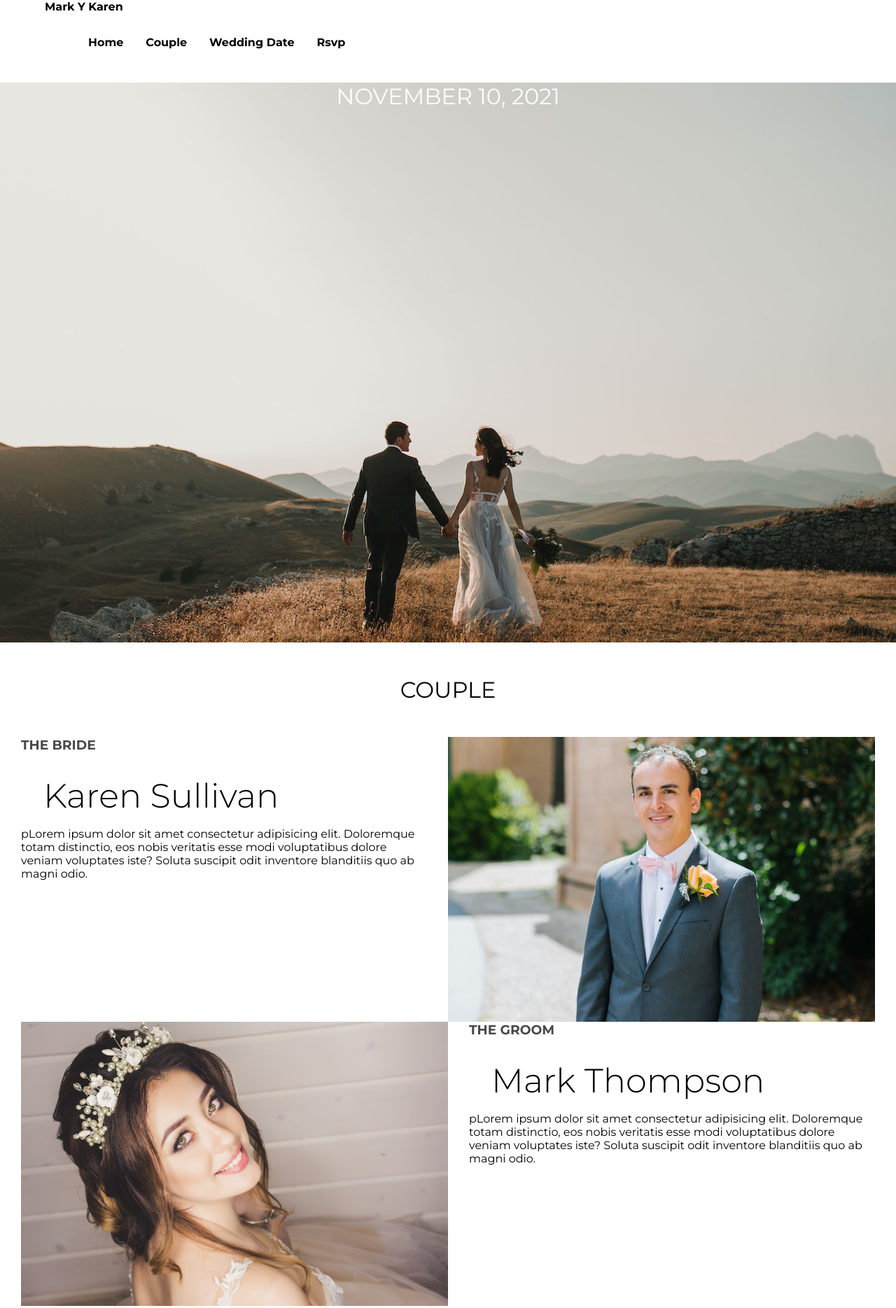
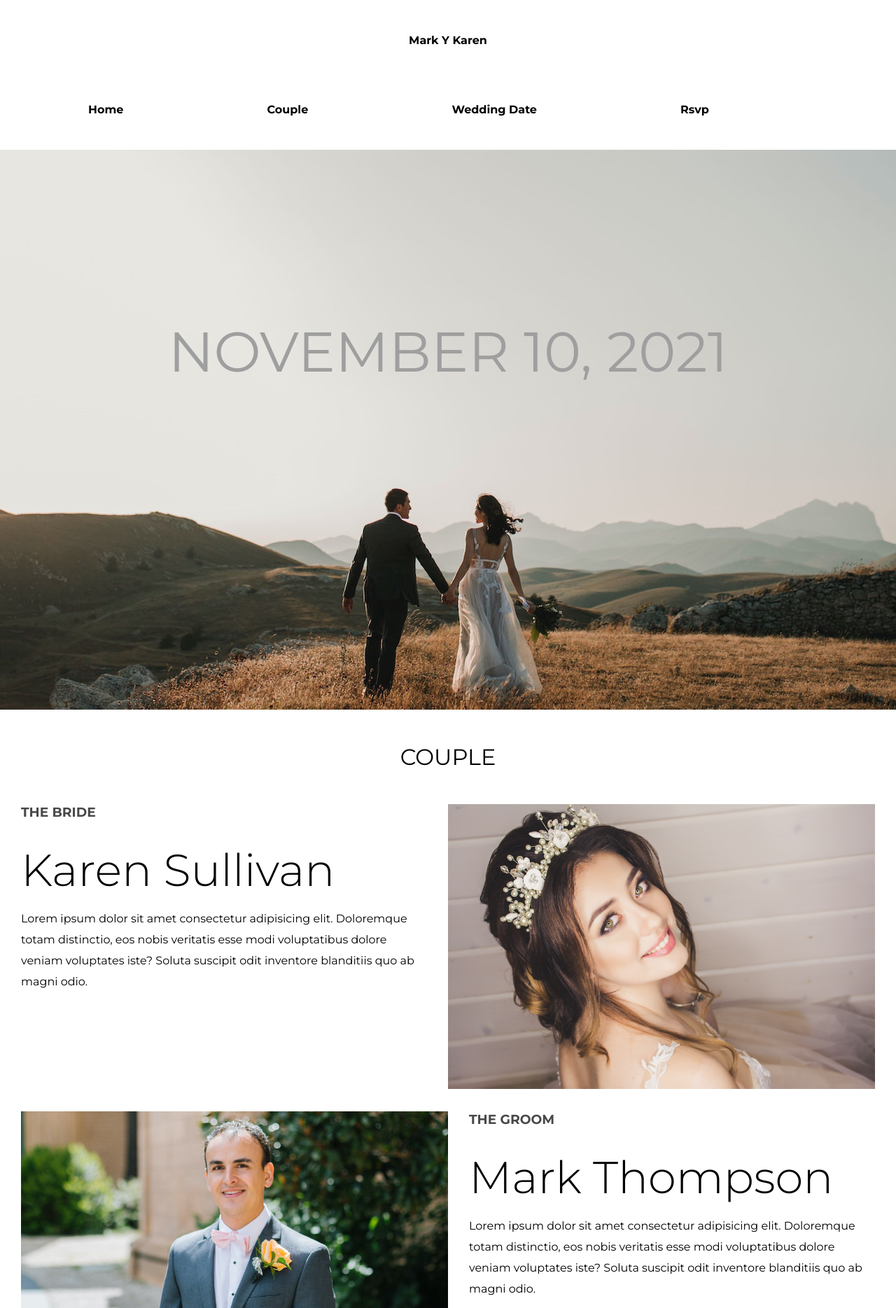
Before and after one commit to AndresRamirez917/100-sitios-90, a plain HTML site: page index.html in a window 1280 px wide. Shown: the top 1869 px of the page at 70% size. Drawn offline with Linux system fonts and the light colour scheme.

Commit message:
first commit

```diff
--- a/index.html
+++ b/index.html
@@ -39,24 +39,24 @@
                 <div class="couple-text">
                     <h3>THE BRIDE</h3>
                     <h2 class="subtitle">Karen Sullivan</h2>
-                    pLorem ipsum dolor sit amet consectetur adipisicing elit. Doloremque totam distinctio, eos nobis veritatis esse modi voluptatibus dolore veniam voluptates iste? Soluta suscipit odit inventore blanditiis quo ab magni odio.
+                  <p>Lorem ipsum dolor sit amet consectetur adipisicing elit. Doloremque totam distinctio, eos nobis veritatis esse modi voluptatibus dolore veniam voluptates iste? Soluta suscipit odit inventore blanditiis quo ab magni odio.</p>
                 </div>
-                <img src="/img/feature-1.jpg" alt="">
+                <img src="/img/feature-2.jpg" alt="">
             </div>
             <div class="couple-content flex">
-                <img src="/img/feature-2.jpg" alt="">
+                <img src="/img/feature-1.jpg" alt="">
                 <div class="couple-text">
                     <h3>THE GROOM</h3>
                     <h2 class="subtitle">Mark Thompson</h2>
-                    pLorem ipsum dolor sit amet consectetur adipisicing elit. Doloremque totam distinctio, eos nobis veritatis esse modi voluptatibus dolore veniam voluptates iste? Soluta suscipit odit inventore blanditiis quo ab magni odio.
+                    <p>Lorem ipsum dolor sit amet consectetur adipisicing elit. Doloremque totam distinctio, eos nobis veritatis esse modi voluptatibus dolore veniam voluptates iste? Soluta suscipit odit inventore blanditiis quo ab magni odio.</p>
                 </div>
             </div>
         </div>
       </section>
 
       <section id="weeding-date">
-          <h2 class="title">COUNTING DOWN</h2>
-            <div class="weeding-date-content">
+          <div class="weeding-date-content">
+                <h2 class="title">COUNTING DOWN</h2>
                 <h1 class="title">EXPIRED</h1>
             </div>
       </section>
--- a/scss/styles.scss
+++ b/scss/styles.scss
@@ -36,7 +36,7 @@ ul {
     font-size: 3rem;
     text-align: left;
     font-weight: 300;
-    margin: 2rem;
+    margin: 2rem 0;
 }
 
 .container {
@@ -92,7 +92,10 @@ form {
     width: 90%;
     margin: 0 auto;
     .logo {
-        margin: 2rem 0;
+        text-align: center;
+        display: block;
+        margin: 0 auto;
+        padding: 3rem 0;
     }
     .navbar {
         ul {
@@ -100,6 +103,8 @@ form {
             margin-top: 2rem;
             text-align: center;
             li {
+                display: block;
+                margin: 0 auto;
                 text-align: center;
                 margin-left: 2rem;
             }
@@ -120,10 +125,12 @@ form {
     background-size: cover;
     height: 100vh;
     .showcase-content {
-        color: #fff;
-        font-size: 4rem;
+        color: #9f9f9f;
         text-align: center;
-        margin: 3rem 0;
+        h1 {
+            font-size: 5rem;
+            padding-top: 15rem;
+        }
     }
 }
 
@@ -140,8 +147,13 @@ form {
             }
             h2 {
                 margin-bottom: 1rem;
+                font-size: 4rem;
+            }
+            p {
+                line-height: 30px;
             }
         }
+        margin-bottom: 2rem;
     }
 }
 
@@ -151,14 +163,16 @@ form {
     background-position: center;
     background-repeat: no-repeat;
     background-size: cover;
-    height: 100vh;
     .weeding-date-content {
         h2 {
             margin: 2rem 0;
+            padding: 3rem 0;
         }
         h1 {
-            color: #fff;
+            color: #848484;
             margin: 2rem 0;
+            padding: 2rem 0 4rem 0;
+            font-size: 5rem;
         }
     }
 }
```
Also changed, not shown: scss/styles.css, 1 other file.
